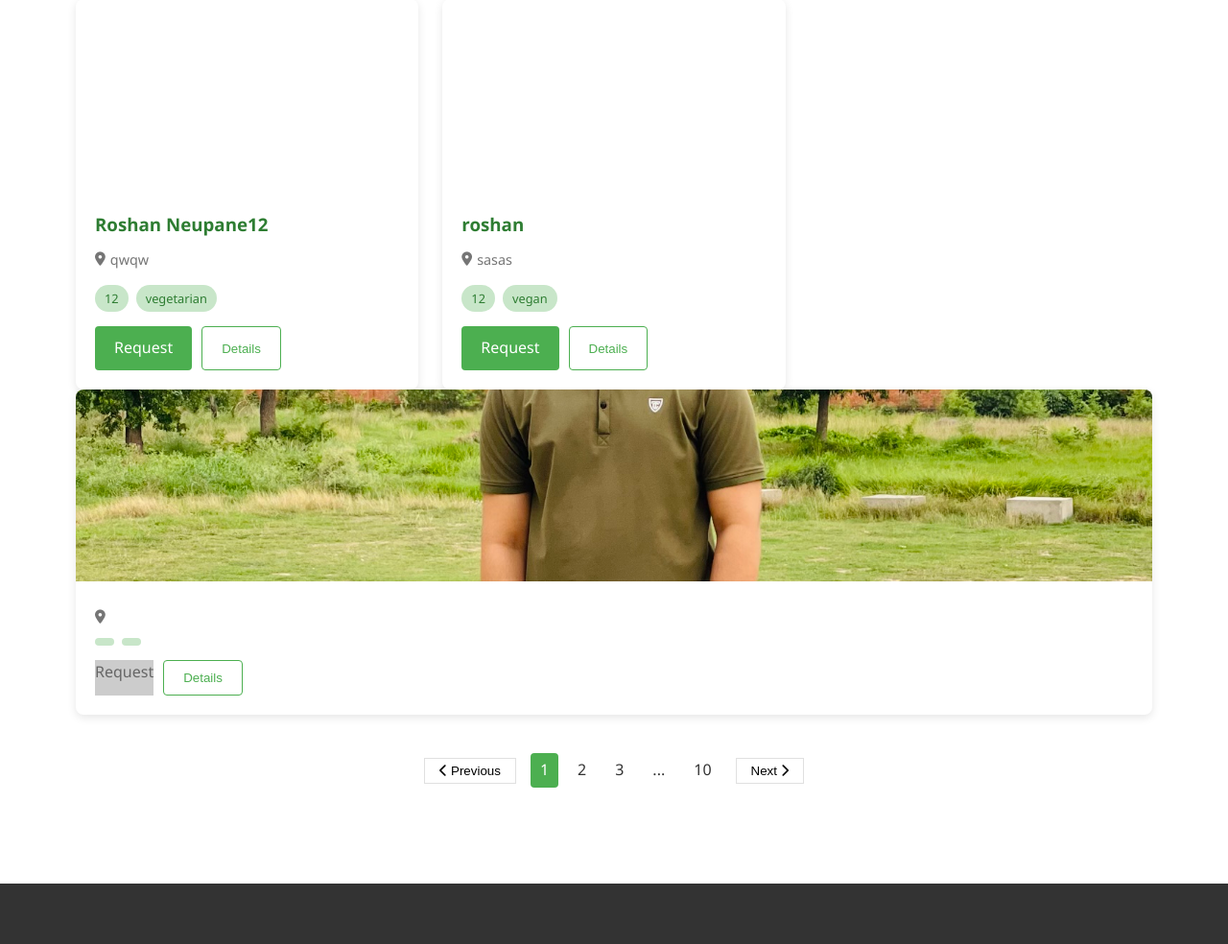
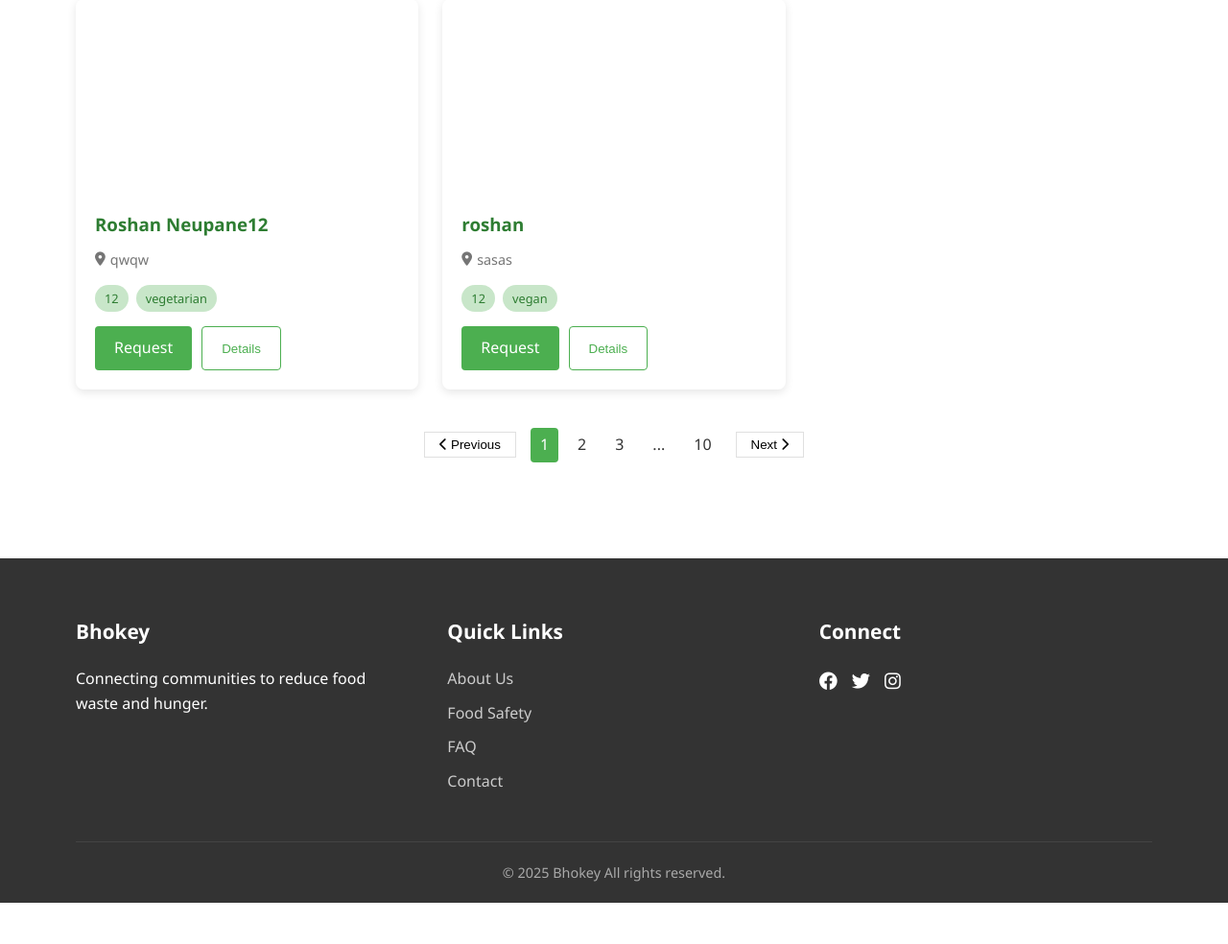
Before and after one commit to roshanneupane122/Bhokey112, a Django app: page /listings/ in a window 1280 px wide. Shown: the part 1156-2140 px from the top of the page at 96% size. After the commit the page ends 2097 px from the top, so only its background shows below. Run offline with Django 5.2, Linux system fonts and the light colour scheme; data comes from the database, SQL or seed files in the repository.

Commit message:
Update listings.html

```diff
--- a/templates/foodshare/listings.html
+++ b/templates/foodshare/listings.html
@@ -135,7 +135,7 @@
                         <p>No food listings available at the moment.</p>
                     {% endfor %}
                 </div>
-                <div class="listing-card {% if post.picked_up %}picked-up{% endif %}">
+<!--                 <div class="listing-card {% if post.picked_up %}picked-up{% endif %}">
     <div class="listing-image" style="background-image: url('{% if post.image1 %}{{ post.image1.url }}{% else %}{% static "images/default-food.jpg" %}{% endif %}');">
         <span class="category-tag">{{ post.category|title }}</span>
         {% if post.picked_up %}
@@ -162,7 +162,7 @@
     <button class="btn btn-outline">Details</button>
 </div>
     </div>
-</div>
+</div> -->
 
                 <div class="pagination">
                     <button class="btn-prev"><i class="fas fa-chevron-left"></i> Previous</button>
```
